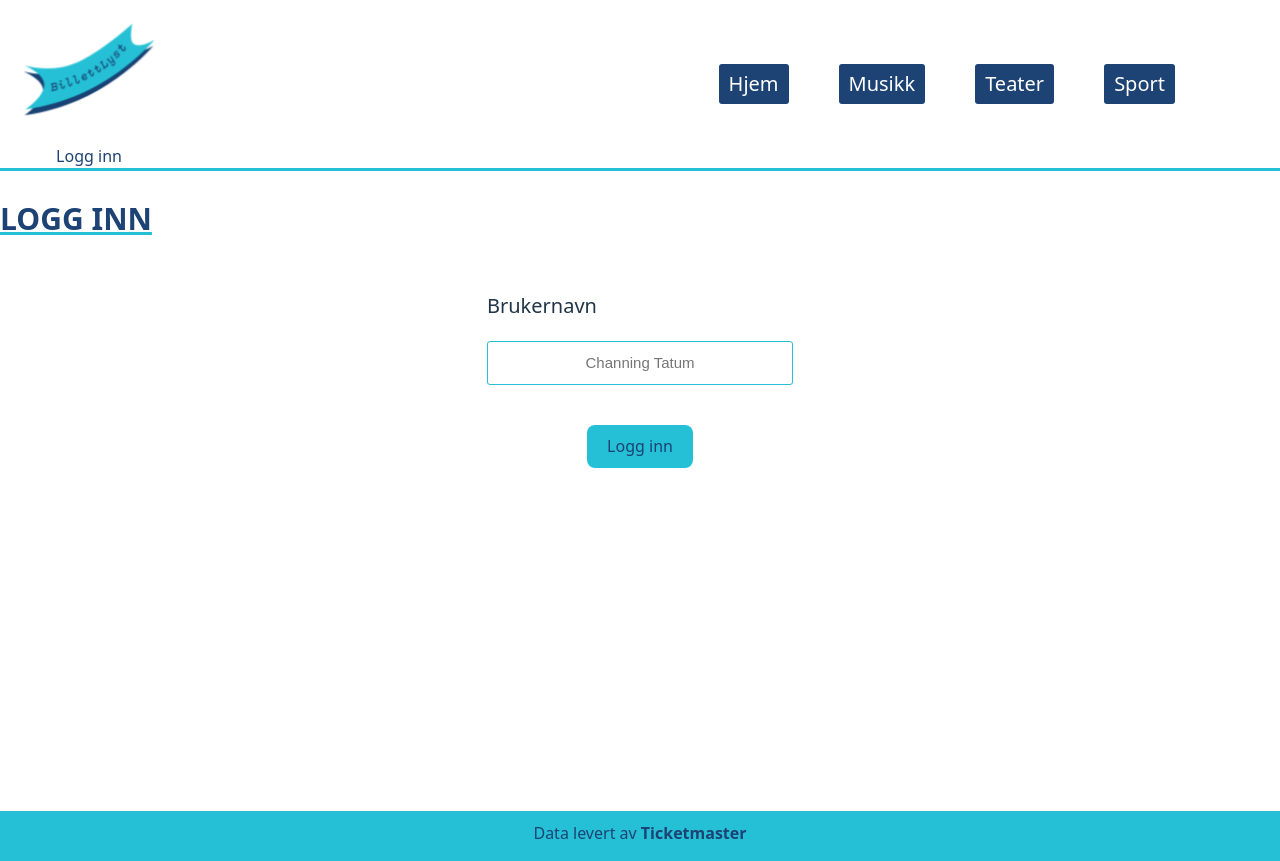
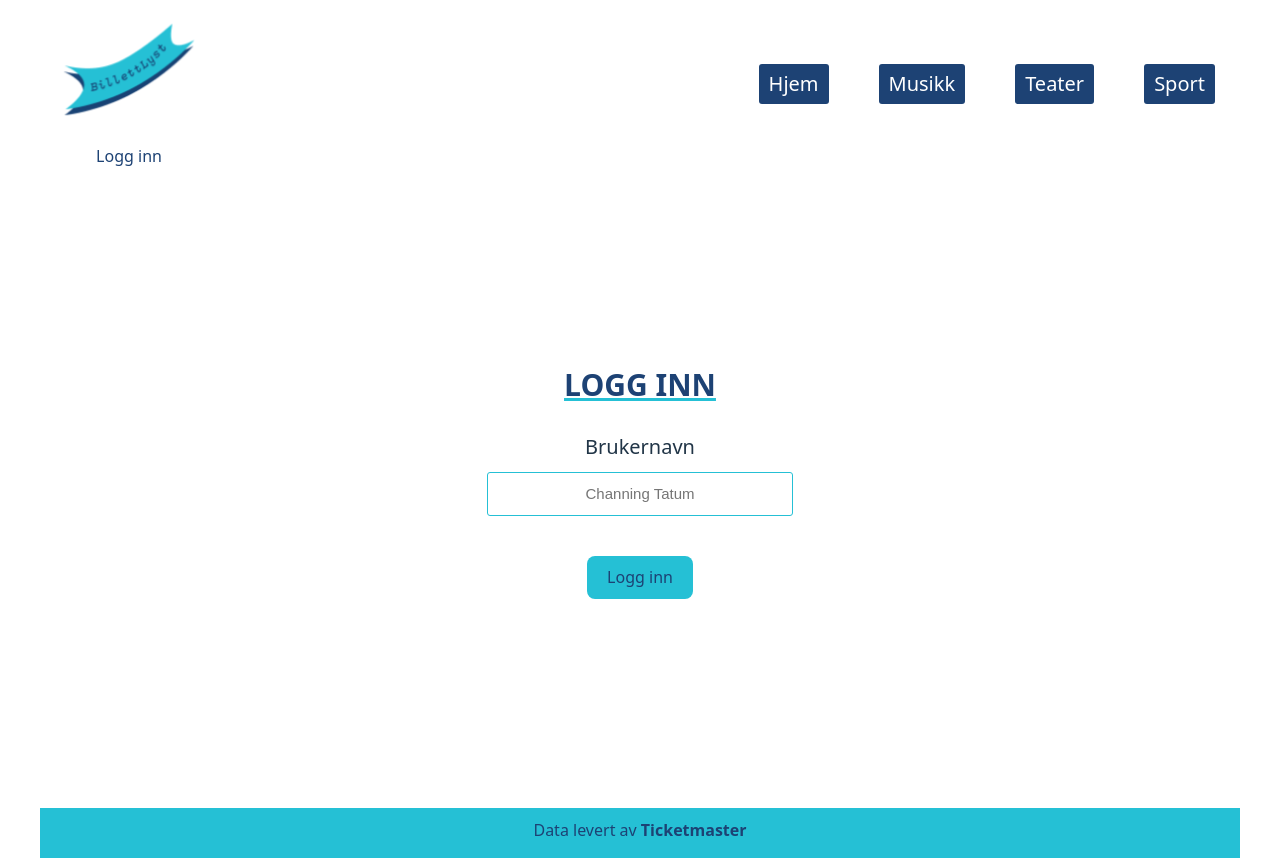
Before and after one commit to hannaso91/eksamen_UIN2025_BillettLyst, a React (Vite) app: page /dashboard in a window 1280 px wide. Built offline with nearby package versions, Linux system fonts and the light colour scheme; no server answers.

Commit message:
Rettet feil.
Etter merge, så ble mye av scss-kode fjernet og overskrevet. Har nå juster dette slik at det skal fungere ved neste merge.

```diff
--- a/src/components/Welcome.jsx
+++ b/src/components/Welcome.jsx
@@ -55,9 +55,9 @@
             const commonWishesEvents = ticketmasterAPI.filter(event => commonWishes.includes(event.id)); // her finner vi de faktiske eventene for de felles ønskene
 
             return (
-              <div key={f._id}>
+              <div className="articleClassPass" key={f._id}>
                 <img src={f?.image?.asset?.url} alt={f?.name} className="imgFriend" />
-                <p>{f?.name}</p>
+                <p className="Overskrift">{f?.name}</p>
                 <div className="text">
                   {commonWishesEvents.length > 0 ? (
                     commonWishesEvents.map(event => (
--- a/src/styles/home.scss
+++ b/src/styles/home.scss
@@ -101,7 +101,6 @@ h1{
     color: #1D4274;
 }
 
-
 /* Brukt kode hentet fra W3schools for å få media queries til å fungere. Hentet fra : https://www.w3schools.com/css/css3_mediaqueries.asp Dato: 05.05.25. */
 @media screen and (min-width: 430px) {
     .festivals{
--- a/src/styles/loginInput.scss
+++ b/src/styles/loginInput.scss
@@ -1,4 +1,4 @@
-form{
+.login{
     display: flex;
     flex-direction: column;
     align-items: center;
@@ -34,7 +34,8 @@ form{
 
 
 @media screen and (min-width: 480px){
-    form{
+    .login{
+        margin-top: 0px;
         display: flex;
         flex-direction: column;
 
@@ -47,7 +48,7 @@ form{
                 border-radius: 3px;
                 border: 1px solid #25C0D5;
                 font-size: 15px;
-                margin-top: 20px;
+                margin-top: 10px;
                 width: 300px;
                 height: 40px;
                 text-align: center;
--- a/src/styles/mypage.scss
+++ b/src/styles/mypage.scss
@@ -1,20 +1,17 @@
-main{
-    display: flex;
-    flex-wrap: wrap;
-    flex-direction: column;
-    text-align: left;
-    border-top: 3px solid #25C0D5;
-    width: 100vw;
 
     .myprofile{
         width: 320px;
+        color: #1D4274;
         h2{
-            font-size: 20px;
+            font-size: 18px;
+            width: 100%;
+            text-decoration: none;
         }
 
         .imgMe{
-            width: 250px;
-            height: auto;
+            width: 200px;
+            height: 250;
+            object-fit: cover;
         }
         p{
             font-size: 15px;
@@ -22,15 +19,18 @@ main{
         }
     }
     .friends{
-        width: 320px;
-        margin-top: 30px;
+        display: flex;
+        flex-direction: column;
+        flex-wrap: wrap;
 
         h2{
             font-size: 16px;
+            width: 100%;
         }
         img{
             width: 150px;
-            height: auto;
+            height: 150px;
+            object-fit: cover;
         }
         p{
             margin-top: 0px;
@@ -42,31 +42,42 @@ main{
     }
     .buy{
         border-top: 3px solid #25C0D5;
+        h2{
+            width: 100%;
+        }
     }
 
-}
+    .imgFriend{
+        width: 150px;
+        height: 150px;
+        object-fit: cover;
+    }
+
 
 /* Brukt kode hentet fra W3schools for å få media queries til å fungere. Hentet fra : https://www.w3schools.com/css/css3_mediaqueries.asp Dato: 05.05.25. */
-@media screen and (min-width: 480px) {
-    main{
-        display: flex;
-        flex-wrap: wrap;
-        flex-direction: column;
+@media screen and (min-width: 430px) {
+        .myprofile{
+            text-align: left;
+            h2{
+                font-size: 16px;
 
-        .myprofile{
-            h2{
-                font-size: 30px;
             }
 
-            .imgMe{
-                width: 300px;
-                height: auto;
-            }
             p{
                 font-size: 15px;
                 margin: 0px;
             }
         }
-    }
+
+        .friends{
+            flex-direction: row;
+
+        }
+        .buy{
+            display: flex;
+            flex-direction: row;
+            flex-wrap: wrap;
+        }
+
 
 }
--- a/src/styles/nav.scss
+++ b/src/styles/nav.scss
@@ -68,7 +68,7 @@ nav{
 
                 a{
                     font-size: 20px;
-                    font-weight: 200;
+                    font-weight: 400;
                 }
             }
         }
```
